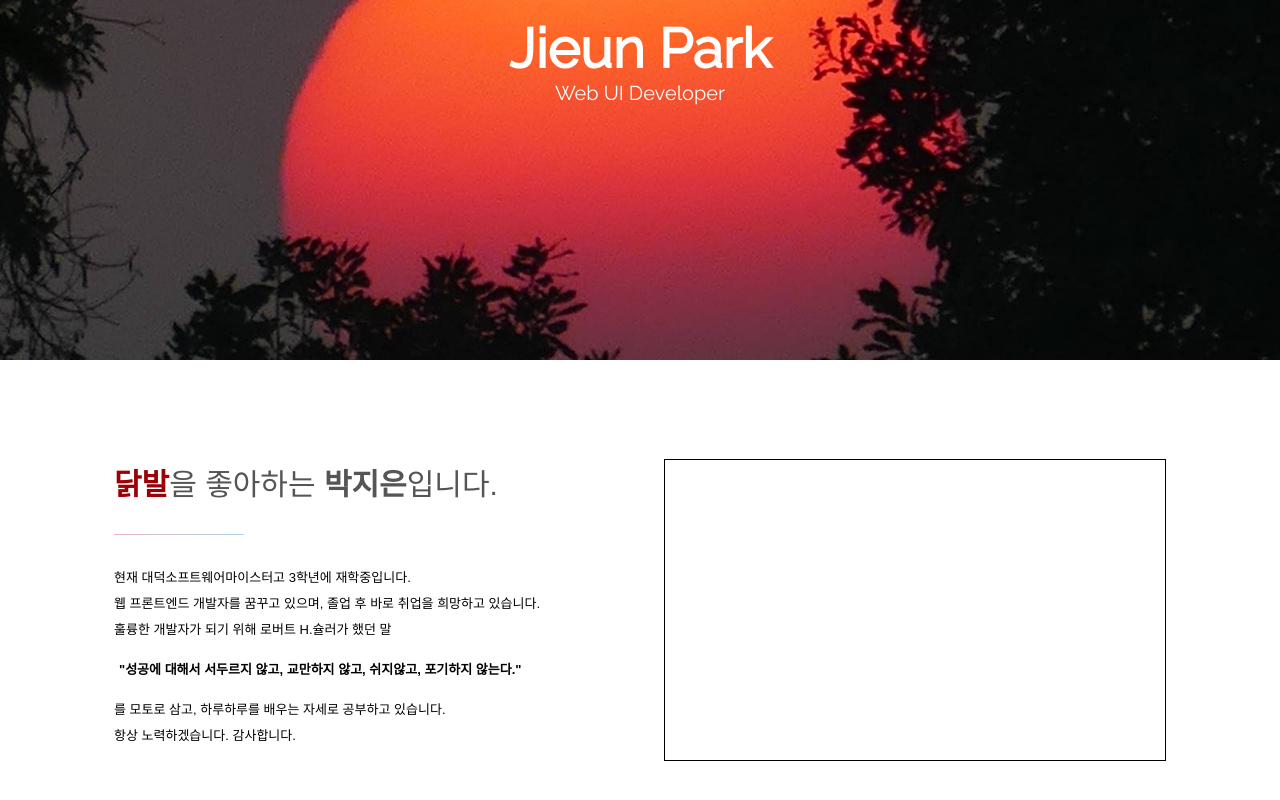
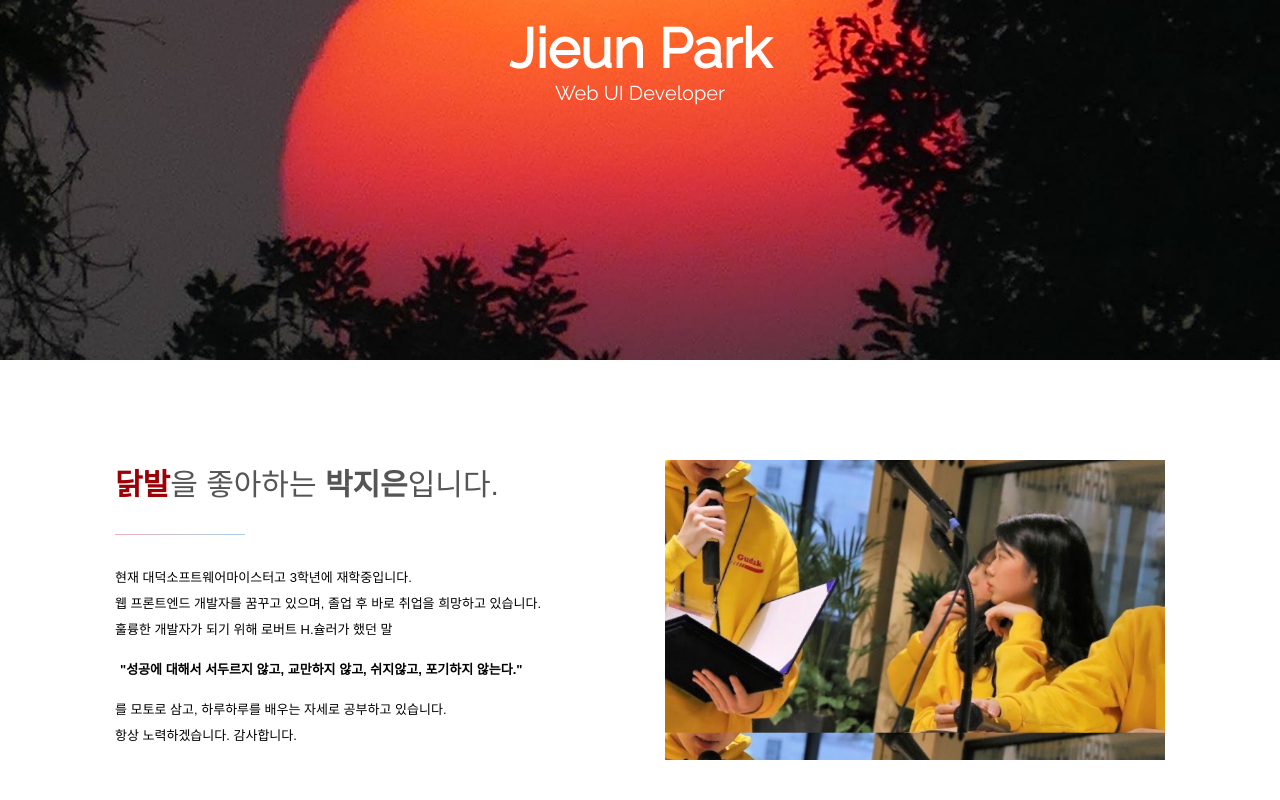
Before and after one commit to jieunjieun/MyPortfolio, a Vue app: page /#/ in a window 1280 px wide. Shown: the part 240-1040 px from the top of the page. Built offline with nearby package versions, Linux system fonts and the light colour scheme.

Commit message:
add image

```diff
--- a/src/components/section2/Images.vue
+++ b/src/components/section2/Images.vue
@@ -14,6 +14,8 @@ export default {
     .section2-images {
         width: 500px;
         height: 300px;
-        border: 1px solid black;
+        background-image: url('../../assets/user.jpg');
+        background-size: 100% auto;
+
     }
 </style>
--- a/src/containers/Section3.vue
+++ b/src/containers/Section3.vue
@@ -1,3 +1,5 @@
+// 섹션 2 컨테이너
+
 <template>
     <background/>
 </template>
--- a/src/containers/Section4.vue
+++ b/src/containers/Section4.vue
@@ -1,3 +1,4 @@
+// 섹션 2 컨테이너
 <template>
     <background/>
 </template>
--- a/src/containers/Section5.vue
+++ b/src/containers/Section5.vue
@@ -1,3 +1,5 @@
+// 섹션 2 컨테이너
+
 <template>
   <background/>
 </template>
```
Also changed, not shown: src/assets/user.jpg (added).
